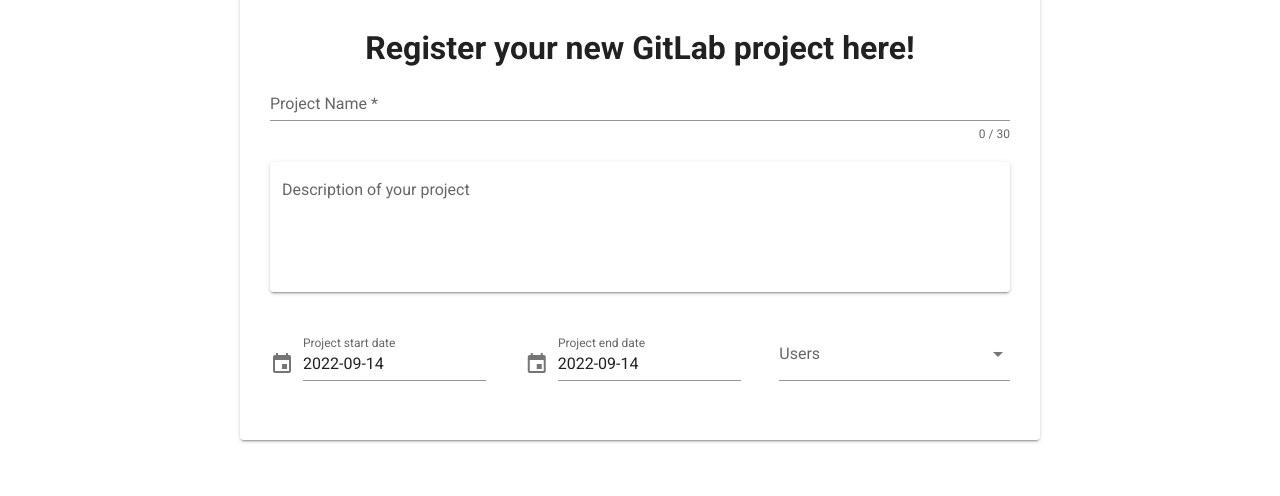
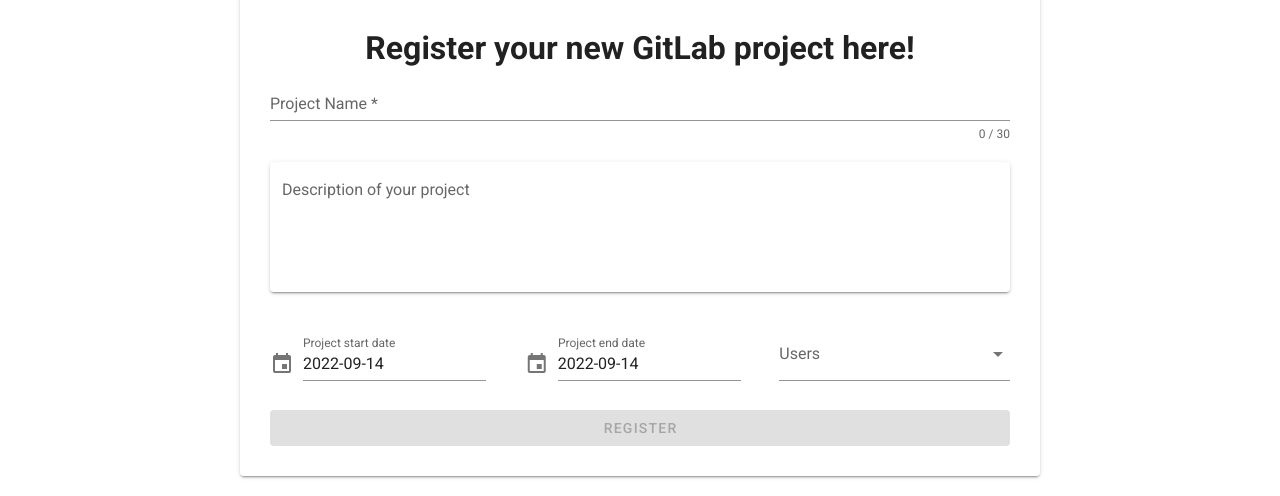
Before and after one commit to vertocode/gitlab-list-io, a Vue app: page / in a window 1280 px wide. Shown: the part 194-690 px from the top of the page. Built offline with nearby package versions, Linux system fonts and the light colour scheme; no server answers.

Commit message:
feat: add register button with validation form

```diff
--- a/src/views/Register.vue
+++ b/src/views/Register.vue
@@ -1,7 +1,7 @@
 <template>
   <div class="register">
     <h1 class="text-md-center">Register your new GitLab project here!</h1>
-    <v-form>
+    <v-form v-model="isFormValid">
       <v-text-field
         v-model="projectInfo.name"
         class="mb-5"
@@ -43,6 +43,14 @@
           />
         </v-col>
       </v-row>
+      <div class="controls">
+        <v-btn
+          width="100%"
+          :disabled="!isFormValid"
+          :loading="loadingRegister"
+          @click="registerProject"
+        >Register</v-btn>
+      </div>
     </v-form>
   </div>
 </template>
@@ -57,6 +65,8 @@
   name: 'Register',
   data () {
     return {
+      isFormValid: false,
+      loadingRegister: false,
       userDataSourceAPI: new UserDataSourceAPI(api),
       nameRules: [
         v => !!v || 'Project Name is required',
@@ -67,30 +77,7 @@
         description: '',
         initialDate: '',
         endDate: ''
-      },
-      userItems: [
-        'test',
-        'test2',
-        'test3',
-        'test4',
-        'test5',
-        'test6',
-        'test7',
-        'test8',
-        'test9',
-        'test0',
-        'test11',
-        'test22',
-        'test33',
-        'test44',
-        'test55',
-        'test66',
-        'test77',
-        'test88',
-        'test99',
-        'test00',
-        'test32'
-      ]
+      }
     }
   },
   components: {
@@ -104,6 +91,11 @@
     },
     searchUser (user) {
       this.userDataSourceAPI.searchUser(user)
+    },
+    registerProject () {
+      // TODO Implement after, not time now.
+      this.loadingRegister = true
+      console.log('Yet not implemented the register, without time for me now.')
     }
   }
 }
```
